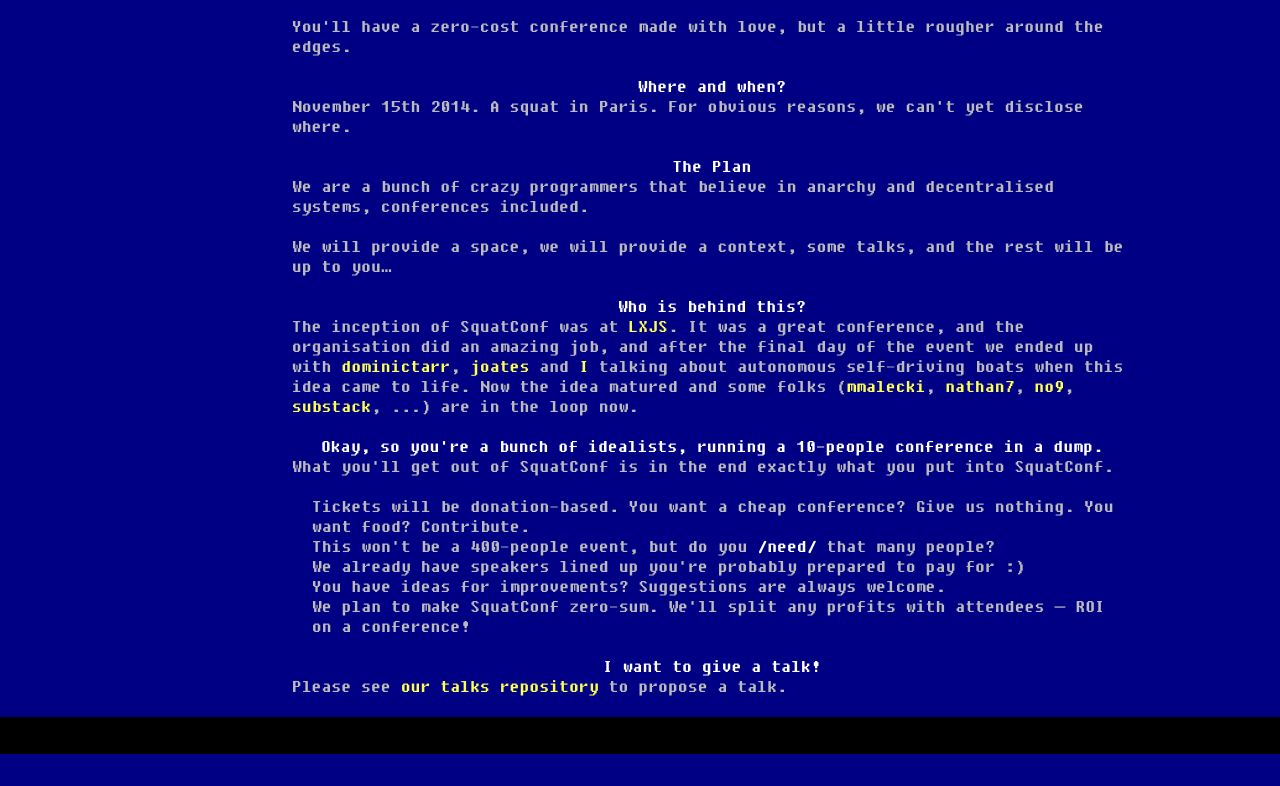
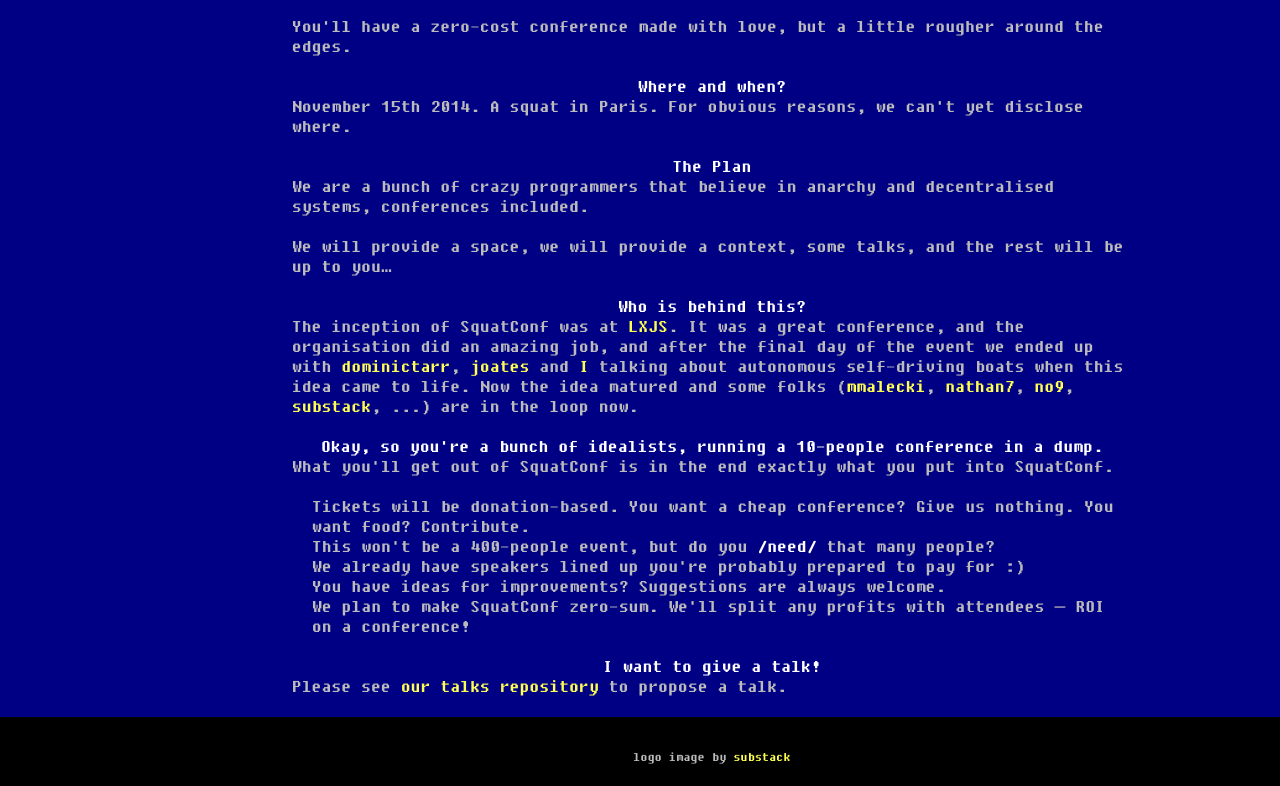
Before and after one commit to kalikaneko/website, a website: page html/index.html in a window 1280 px wide. Shown: the part 803-1589 px from the top of the page. Before the commit the page ends 1557 px from the top, so only its background shows below. Drawn offline with Linux system fonts and the light colour scheme.

Commit message:
added logo attribution (with link to substack.net)

```diff
--- a/html/assets/css/squatconf.css
+++ b/html/assets/css/squatconf.css
@@ -25,6 +25,13 @@
 margin: 0 auto;
 }
 
+.attribution {
+  width: 100%;
+  font-size: small;
+  text-align: center;
+  margin-top: 1em;
+}
+
 h2{white-space: normal;}
 
 /*mq madness*/
--- a/html/index.html
+++ b/html/index.html
@@ -137,7 +137,10 @@
   <div class="row">
     <div class="span3"></div>
     <div class="span9">
-      <div id="logoCont"></div>
+      <div id="logo-wrapper">
+        <div id="logoCont"></div>
+        <div class="attribution">logo image by <a href="http://substack.net">substack</a></div>
+      </div>
     </div>
   </div>
 </div>
```
